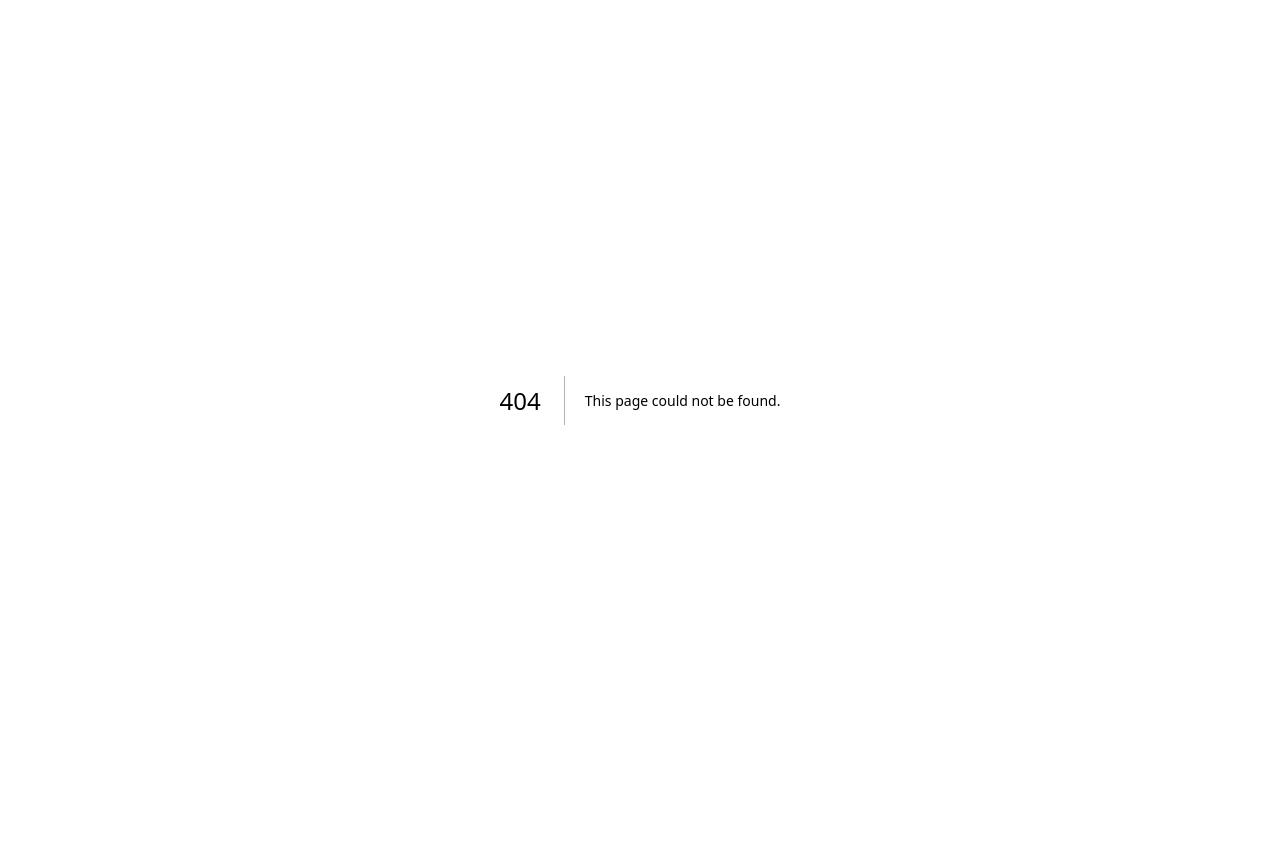
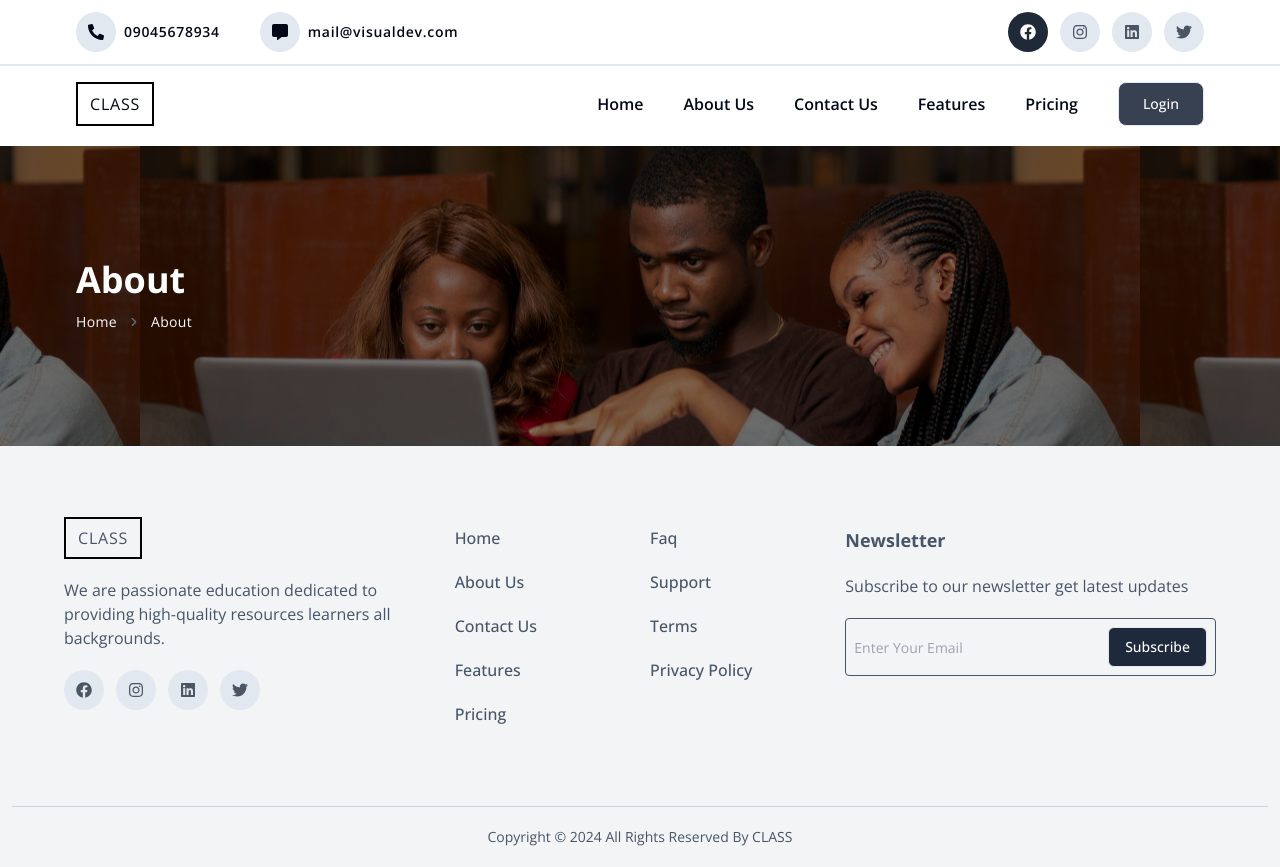
Before and after one commit to Chromax-design/cms, a Next.js app: page /about in a window 1280 px wide. Before the commit this address had no page. Before the commit the page ends 800 px from the top, so only its background shows below. Built offline with nearby package versions, Linux system fonts and the light colour scheme.

Commit message:
added banner to other pages

```diff
--- /dev/null
+++ b/app/(main)/about/page.tsx
@@ -0,0 +1,11 @@
+import PageBanner from "@/components/PageBanner"
+
+const AboutPage = () => {
+  return (
+    <section>
+      <PageBanner title="about" />
+    </section>
+  )
+}
+
+export default AboutPage
--- /dev/null
+++ b/app/(main)/contact/page.tsx
@@ -0,0 +1,12 @@
+import PageBanner from '@/components/PageBanner'
+import React from 'react'
+
+const ContactPage = () => {
+  return (
+    <section>
+        <PageBanner title='Contact' />
+    </section>
+  )
+}
+
+export default ContactPage
--- /dev/null
+++ b/app/(main)/features/page.tsx
@@ -0,0 +1,12 @@
+import PageBanner from '@/components/PageBanner'
+import React from 'react'
+
+const Featurespage = () => {
+  return (
+    <section>
+        <PageBanner title='features' />
+    </section>
+  )
+}
+
+export default Featurespage
--- a/app/(main)/page.tsx
+++ b/app/(main)/page.tsx
@@ -1,4 +1,5 @@
 import { AboutSection } from "@/components/HomeComponents/AboutSection";
+import DemoSection from "@/components/HomeComponents/DemoSection";
 import { Features } from "@/components/HomeComponents/Features";
 import { Hero } from "@/components/HomeComponents/Hero";
 
@@ -8,6 +9,7 @@ export default function Home() {
       <Hero />
       <Features />
       <AboutSection />
+      <DemoSection />
     </main>
   );
 }
--- /dev/null
+++ b/app/(main)/pricing/page.tsx
@@ -0,0 +1,12 @@
+import PageBanner from '@/components/PageBanner'
+import React from 'react'
+
+const PricingPage = () => {
+  return (
+    <section>
+        <PageBanner title='pricing' />
+    </section>
+  )
+}
+
+export default PricingPage
--- a/components/HomeComponents/AboutSection.tsx
+++ b/components/HomeComponents/AboutSection.tsx
@@ -12,13 +12,9 @@ const aboutUsList: { id: number; title: string }[] = [
 
 export const AboutSection = () => {
   return (
-    <section className="py-5 max-w-6xl mx-auto px-4">
+    <section className="py-3 max-w-6xl mx-auto px-4">
       <div className="grid md:grid-cols-2 gap-10 items-center justify-center">
-        <img
-          src={"/assets/about-img.svg"}
-          alt=""
-          className=" w-full max-w-lg mx-auto md:ml-auto"
-        />
+        <Image src={'/assets/about-img.svg'} alt="about image" className="w-full max-w-lg mx-auto md:ml-auto" width={'100'} height={'100'}/>
         <div>
           <span className="text-sm tracking-wider font-medium">About CLASS</span>
           <h2
--- /dev/null
+++ b/components/HomeComponents/DemoSection.tsx
@@ -0,0 +1,41 @@
+import React from "react";
+import { Lora } from "next/font/google";
+import { Button } from "../ui/button";
+import Image from "next/image";
+
+const LoraFont = Lora({ subsets: ["latin"], weight: ["400", "700"] });
+
+const DemoSection = () => {
+  return (
+    <section className="py-3 max-w-6xl mx-auto px-4">
+      <div className="grid md:grid-cols-2 gap-10 items-center justify-center">
+        <div>
+          <h2
+            className={`${LoraFont.className} text-3xl font-bold capitalize mb-5 mt-3`}
+          >
+            School Websites Made Easy
+          </h2>
+          <p>
+            Get a school website that is designed to boost enrollment, easy to
+            manage, and backed by professional support.
+          </p>
+          <Button
+            className="capitalize px-6 py-2 backdrop-blur-sm border text-white bg-gray-700 text-center mx-auto  rounded-lg relative mt-3"
+            variant={"outline"}
+          >
+            request a demo
+          </Button>
+        </div>
+        <Image
+          src={"/assets/demo.svg"}
+          alt="demo image"
+          width={"100"}
+          height={"100"}
+          className="w-full max-w-lg mx-auto md:ml-auto"
+        />
+      </div>
+    </section>
+  );
+};
+
+export default DemoSection;
--- /dev/null
+++ b/components/PageBanner.tsx
@@ -0,0 +1,35 @@
+import React from "react";
+import {
+  Breadcrumb,
+  BreadcrumbItem,
+  BreadcrumbLink,
+  BreadcrumbList,
+  BreadcrumbPage,
+  BreadcrumbSeparator,
+} from "@/components/ui/breadcrumb";
+
+const PageBanner = ({ title }: { title: string }) => {
+  return (
+    <div className="h-[300px] w-full bg-[url('/assets/banner.jpg')] text-white bg-center relative">
+      <div className="absolute top-0 left-0 w-full h-full bg-black/50" />
+      <div className="max-w-6xl mx-auto flex justify-start items-center px-3 relative z-10 h-full">
+        <div>
+          <h1 className="text-4xl font-bold capitalize">{title}</h1>
+          <Breadcrumb className="mt-3">
+            <BreadcrumbList>
+              <BreadcrumbItem>
+                <BreadcrumbLink href="/" className="text-gray-50 hover:text-gray-300 tracking-wide">Home</BreadcrumbLink>
+              </BreadcrumbItem>
+              <BreadcrumbSeparator />
+              <BreadcrumbItem>
+                <BreadcrumbPage className="text-gray-50 capitalize tracking-wide">{title}</BreadcrumbPage>
+              </BreadcrumbItem>
+            </BreadcrumbList>
+          </Breadcrumb>
+        </div>
+      </div>
+    </div>
+  );
+};
+
+export default PageBanner;
--- /dev/null
+++ b/components/ui/breadcrumb.tsx
@@ -0,0 +1,115 @@
+import * as React from "react"
+import { Slot } from "@radix-ui/react-slot"
+import { ChevronRight, MoreHorizontal } from "lucide-react"
+
+import { cn } from "@/lib/utils"
+
+const Breadcrumb = React.forwardRef<
+  HTMLElement,
+  React.ComponentPropsWithoutRef<"nav"> & {
+    separator?: React.ReactNode
+  }
+>(({ ...props }, ref) => <nav ref={ref} aria-label="breadcrumb" {...props} />)
+Breadcrumb.displayName = "Breadcrumb"
+
+const BreadcrumbList = React.forwardRef<
+  HTMLOListElement,
+  React.ComponentPropsWithoutRef<"ol">
+>(({ className, ...props }, ref) => (
+  <ol
+    ref={ref}
+    className={cn(
+      "flex flex-wrap items-center gap-1.5 break-words text-sm text-muted-foreground sm:gap-2.5",
+      className
+    )}
+    {...props}
+  />
+))
+BreadcrumbList.displayName = "BreadcrumbList"
+
+const BreadcrumbItem = React.forwardRef<
+  HTMLLIElement,
+  React.ComponentPropsWithoutRef<"li">
+>(({ className, ...props }, ref) => (
+  <li
+    ref={ref}
+    className={cn("inline-flex items-center gap-1.5", className)}
+    {...props}
+  />
+))
+BreadcrumbItem.displayName = "BreadcrumbItem"
+
+const BreadcrumbLink = React.forwardRef<
+  HTMLAnchorElement,
+  React.ComponentPropsWithoutRef<"a"> & {
+    asChild?: boolean
+  }
+>(({ asChild, className, ...props }, ref) => {
+  const Comp = asChild ? Slot : "a"
+
+  return (
+    <Comp
+      ref={ref}
+      className={cn("transition-colors hover:text-foreground", className)}
+      {...props}
+    />
+  )
+})
+BreadcrumbLink.displayName = "BreadcrumbLink"
+
+const BreadcrumbPage = React.forwardRef<
+  HTMLSpanElement,
+  React.ComponentPropsWithoutRef<"span">
+>(({ className, ...props }, ref) => (
+  <span
+    ref={ref}
+    role="link"
+    aria-disabled="true"
+    aria-current="page"
+    className={cn("font-normal text-foreground", className)}
+    {...props}
+  />
+))
+BreadcrumbPage.displayName = "BreadcrumbPage"
+
+const BreadcrumbSeparator = ({
+  children,
+  className,
+  ...props
+}: React.ComponentProps<"li">) => (
+  <li
+    role="presentation"
+    aria-hidden="true"
+    className={cn("[&>svg]:size-3.5", className)}
+    {...props}
+  >
+    {children ?? <ChevronRight />}
+  </li>
+)
+BreadcrumbSeparator.displayName = "BreadcrumbSeparator"
+
+const BreadcrumbEllipsis = ({
+  className,
+  ...props
+}: React.ComponentProps<"span">) => (
+  <span
+    role="presentation"
+    aria-hidden="true"
+    className={cn("flex h-9 w-9 items-center justify-center", className)}
+    {...props}
+  >
+    <MoreHorizontal className="h-4 w-4" />
+    <span className="sr-only">More</span>
+  </span>
+)
+BreadcrumbEllipsis.displayName = "BreadcrumbElipssis"
+
+export {
+  Breadcrumb,
+  BreadcrumbList,
+  BreadcrumbItem,
+  BreadcrumbLink,
+  BreadcrumbPage,
+  BreadcrumbSeparator,
+  BreadcrumbEllipsis,
+}
```
Also changed, not shown: public/assets/banner.jpg (added), public/assets/demo.svg (added).
